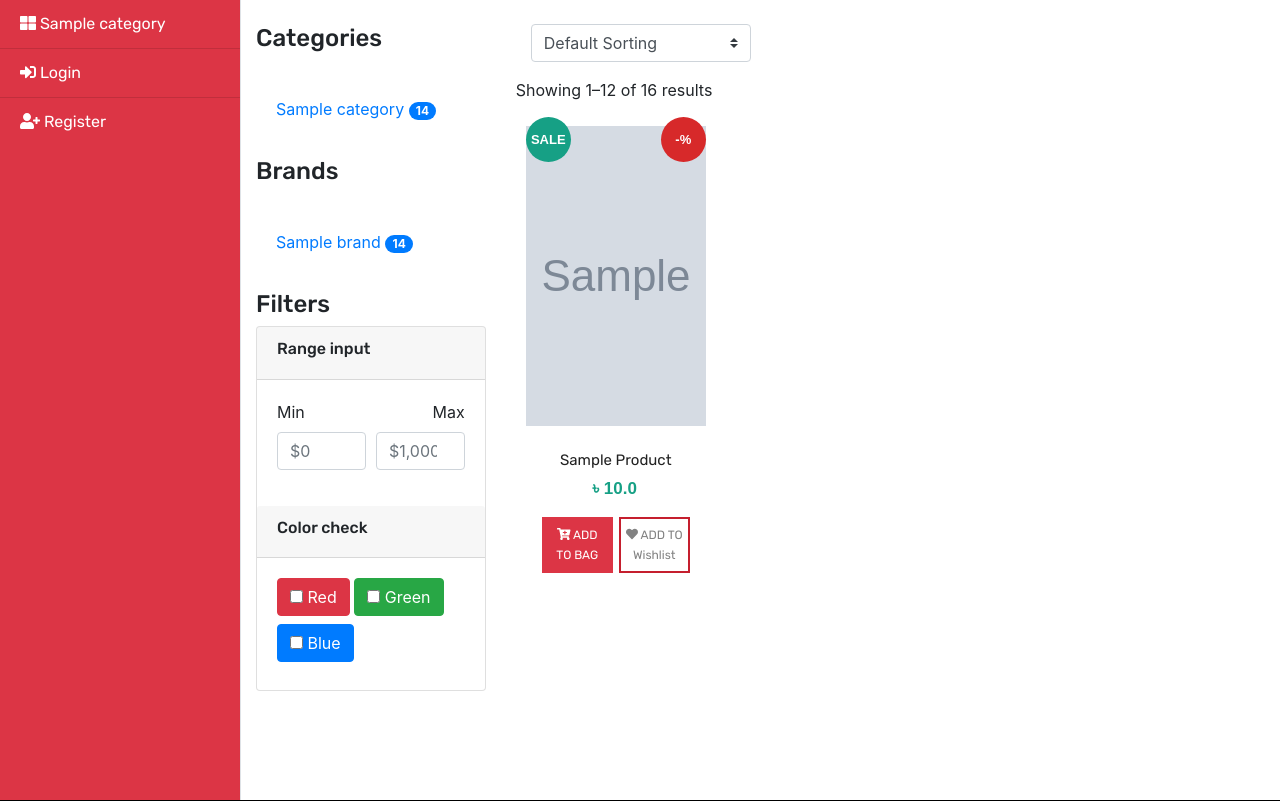
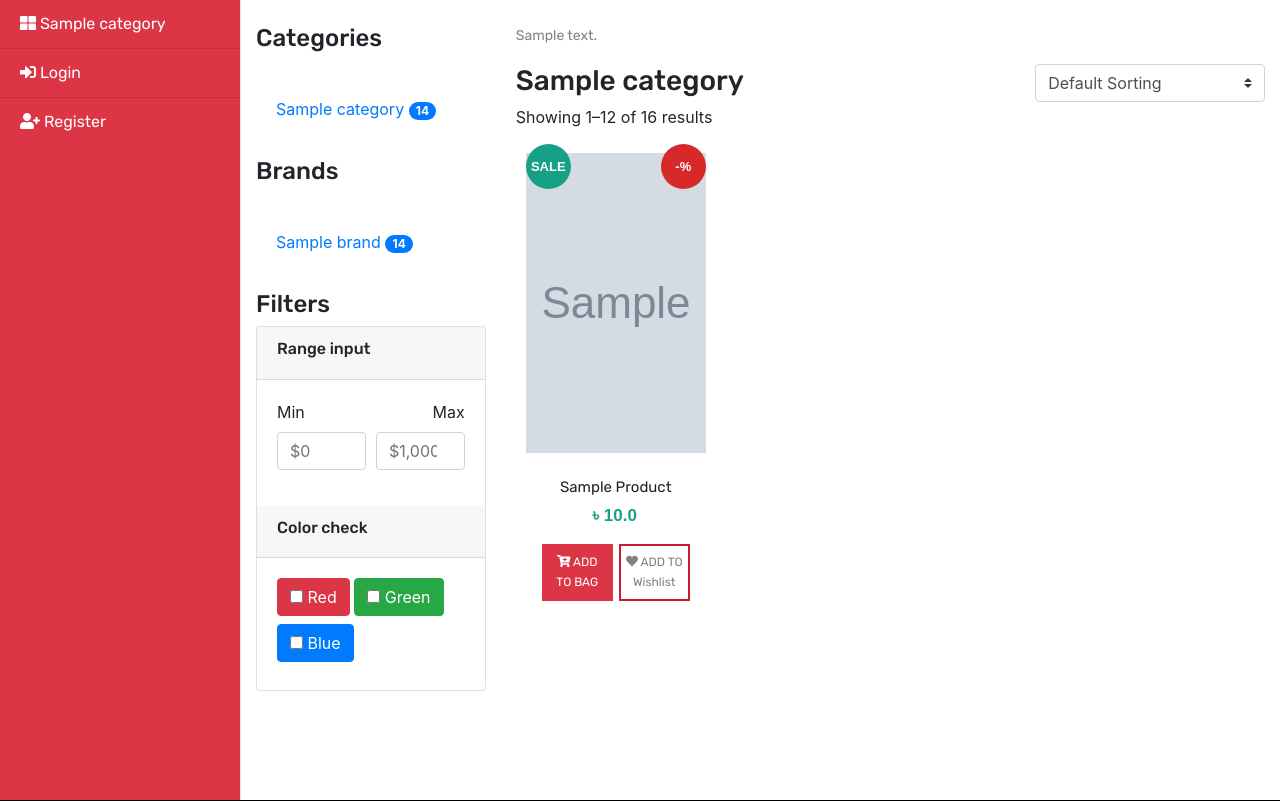
Before and after one commit to ecogreenpro/EcommerceApplication, a Django app: a page that uses templates/category.html in a window 1280 px wide. Shown: the part 163-964 px from the top of the page. Run offline with Django 3.2, Linux system fonts and the light colour scheme; tables that the repository leaves empty hold one stand-in row (values such as "Sample post"); grey boxes marked "Sample" are stand-in pictures; some libraries are stand-ins or nearby versions.

Commit message:
Rename Category

```diff
--- a/core/views.py
+++ b/core/views.py
@@ -155,7 +155,7 @@ class CategoryView(View):
         item = Products.objects.filter(category=category, isactive=True)
         context = {
             'object_list': item,
-            'category_title': category,
+            'category_title': category.name,
             'category_description': category.description,
             'category_image': category.image
         }
--- a/templates/category.html
+++ b/templates/category.html
@@ -170,6 +170,12 @@ a:link {
 
 
 
+
+
+
+
+
+
     </style>
     <!-- Custom styles for this template -->
     <link href="{% static 'css/carousel.css' %}" rel="stylesheet">
@@ -193,6 +199,7 @@ a:link {
             <div class="container-fluid">
                 <main role="main">
                     <br>
+
                     <!--                    <div id="myCarousel" class="carousel slide" data-ride="carousel">-->
                     <!--                        <ol class="carousel-indicators">-->
                     <!--                            <li data-target="#myCarousel" data-slide-to="0" class="active"></li>-->
@@ -333,21 +340,30 @@ a:link {
                         </div>
 
                         <div class="col-sm-6 col-md-8 col-lg-9 p-b-50">
+                            <p class="text-justify">{{category_description}}</p>
+                            <div class="row">
+                                <div class="col-sm-8"><h3>{{category_title}}</h3></div>
+                                <div class="col-sm-4">
+
+
+                                    <select class="custom-select d-block w-100" id="sorting">
+                                        <option>Default Sorting</option>
+                                        <option>Popularity</option>
+                                        <option>Price: low to high</option>
+                                        <option>Price: high to low</option>
+                                    </select>
+
+
+                                </div>
+
+                                <br>
+
+                            </div>
                             <!--  -->
                             <div class="flex-sb-m flex-w p-b-35">
-                                <div class="flex-w">
 
-                                    <div class="col-md-4 mb-3">
-                                        <select class="custom-select d-block w-100" id="sorting">
-                                            <option>Default Sorting</option>
-                                            <option>Popularity</option>
-                                            <option>Price: low to high</option>
-                                            <option>Price: high to low</option>
-                                        </select>
-                                    </div>
-                                </div>
 
-                                <span class="s-text8 p-t-5 p-b-5">
+                            <span class="s-text8 p-t-5 p-b-5 ">
 							Showing 1–12 of 16 results
 						</span>
                             </div>
```
